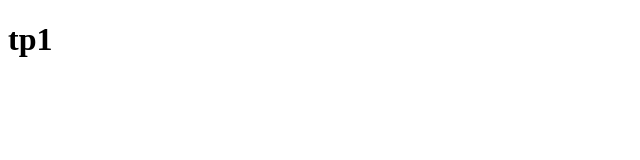
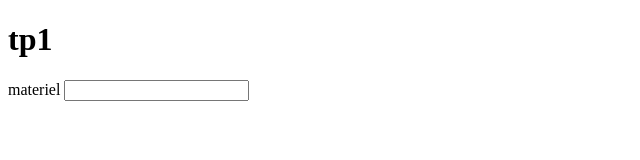
Before and after one commit to asdtech188-web/TProjet2027, a plain HTML site: page TProjet2027/abderrafii.html in a window 1280 px wide. Shown: the whole page, without its empty margins (0-640 px from the left). Drawn offline with Linux system fonts and the light colour scheme.

Commit message:
my name =name file

```diff
--- a/TProjet2027/index.html
+++ b/TProjet2027/abderrafii.html
@@ -7,5 +7,8 @@
 </head>
 <body>
     <h1>tp1</h1>
+
+    <label for="">materiel</label>
+    <input type="text">
 </body>
 </html>
```
